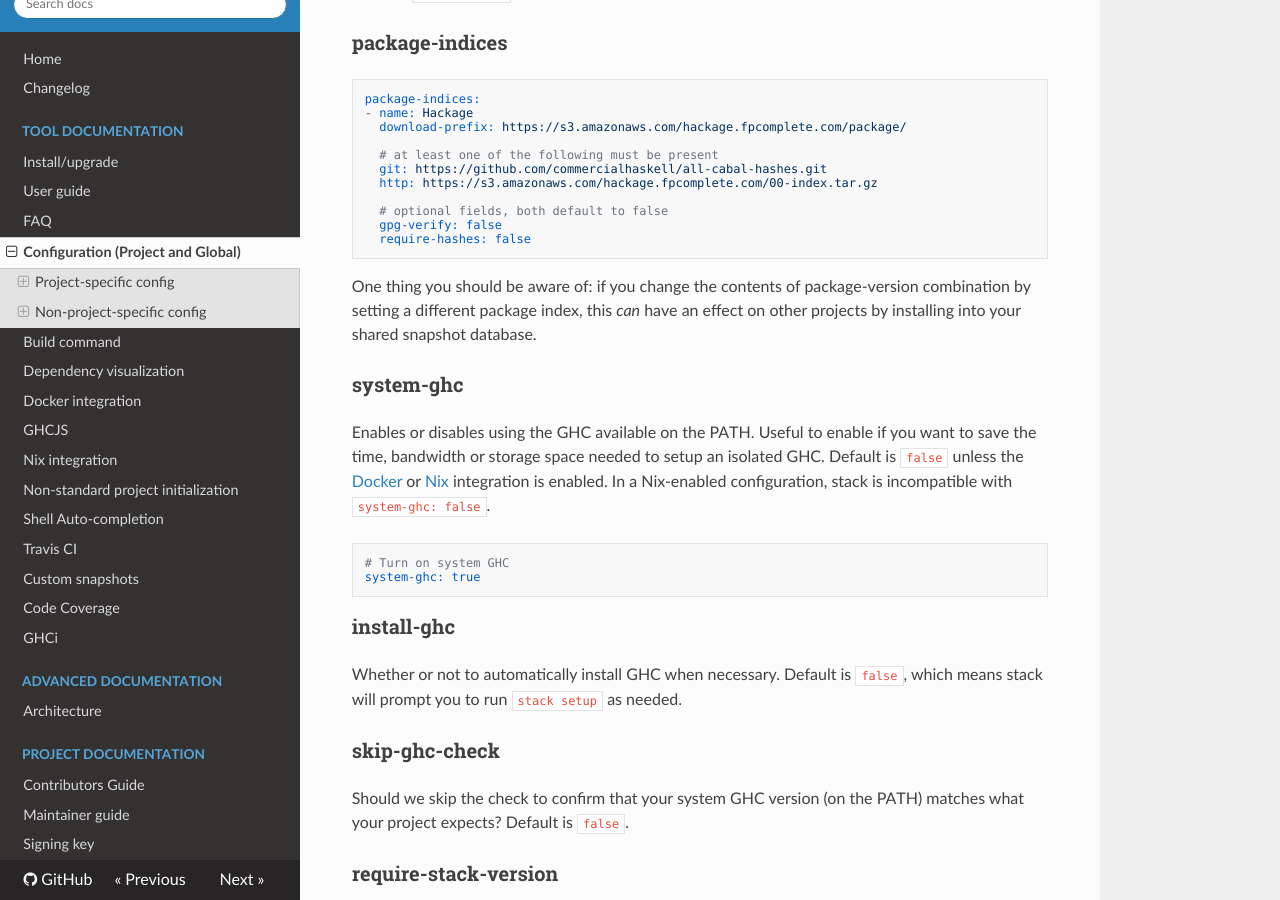
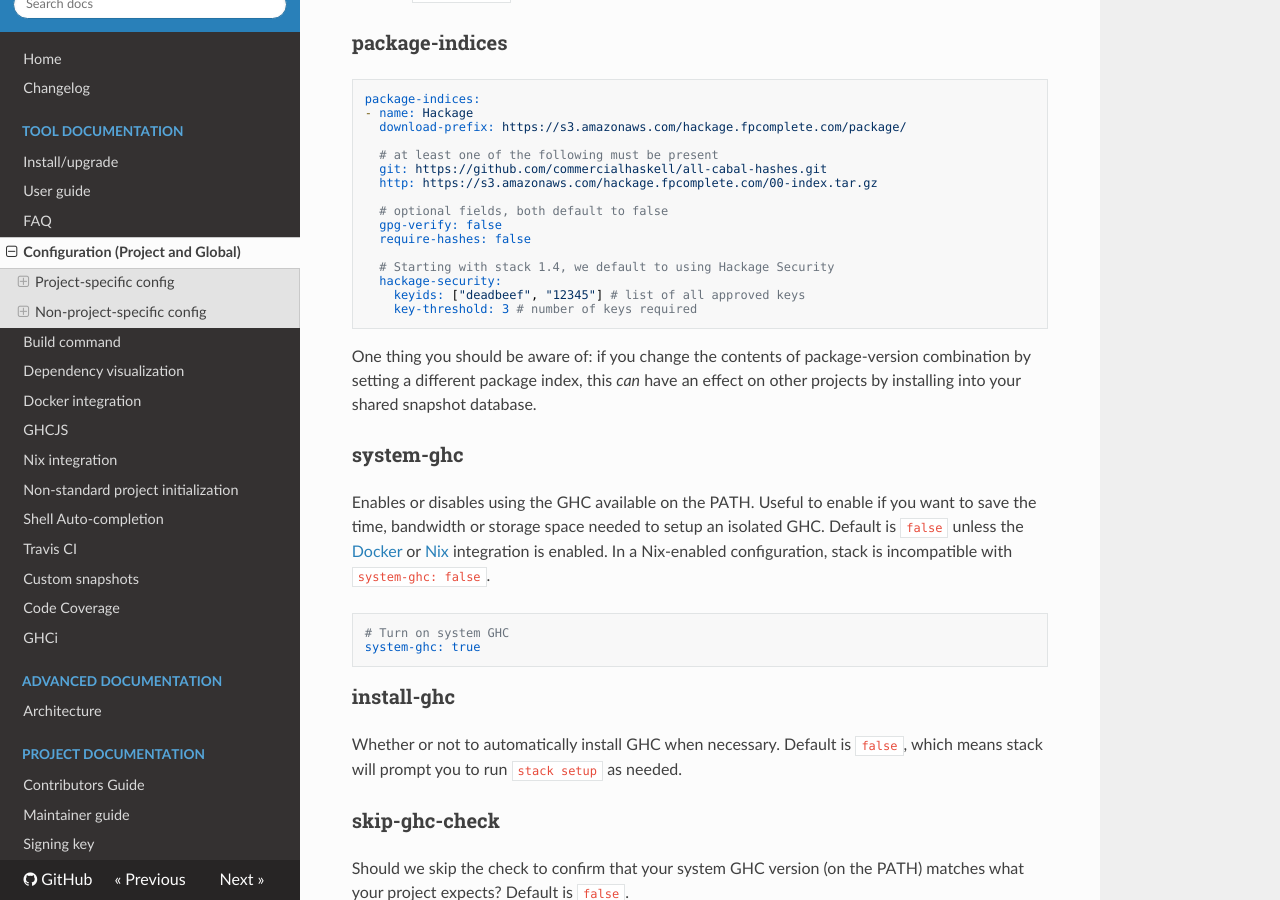
Before and after one commit to commercialhaskell/stack, an MkDocs documentation site: the page built from doc/yaml_configuration.md, in a window 1280 px wide and 900 px high, scrolled down 6141 px. Built offline with MkDocs 1.6.1, drawn with Linux system fonts in a browser that asks for light colours; nearby versions of some CDN libraries; old or Windows-style settings are respelled for this version of MkDocs.

Commit message:
Use hackage-security for index download
For discussion of bootstraping and the decision to embed Hackage
Security keys in the executable, see: well-typed/hackage-security#181

````diff
--- a/doc/yaml_configuration.md
+++ b/doc/yaml_configuration.md
@@ -321,6 +321,11 @@ package-indices:
   # optional fields, both default to false
   gpg-verify: false
   require-hashes: false
+
+  # Starting with stack 1.4, we default to using Hackage Security
+  hackage-security:
+    keyids: ["deadbeef", "12345"] # list of all approved keys
+    key-threshold: 3 # number of keys required
 ```
 
 One thing you should be aware of: if you change the contents of package-version
--- a/stack.yaml
+++ b/stack.yaml
@@ -28,6 +28,9 @@ extra-deps:
 - persistent-2.6
 - persistent-template-2.5.1.6
 - persistent-sqlite-2.6
+- cryptohash-sha256-0.11.100.1
+- ed25519-0.0.5.0
+- hackage-security-0.5.2.2
 flags:
   stack:
     hide-dependency-versions: true
````
Also changed, not shown: 7 other files.
